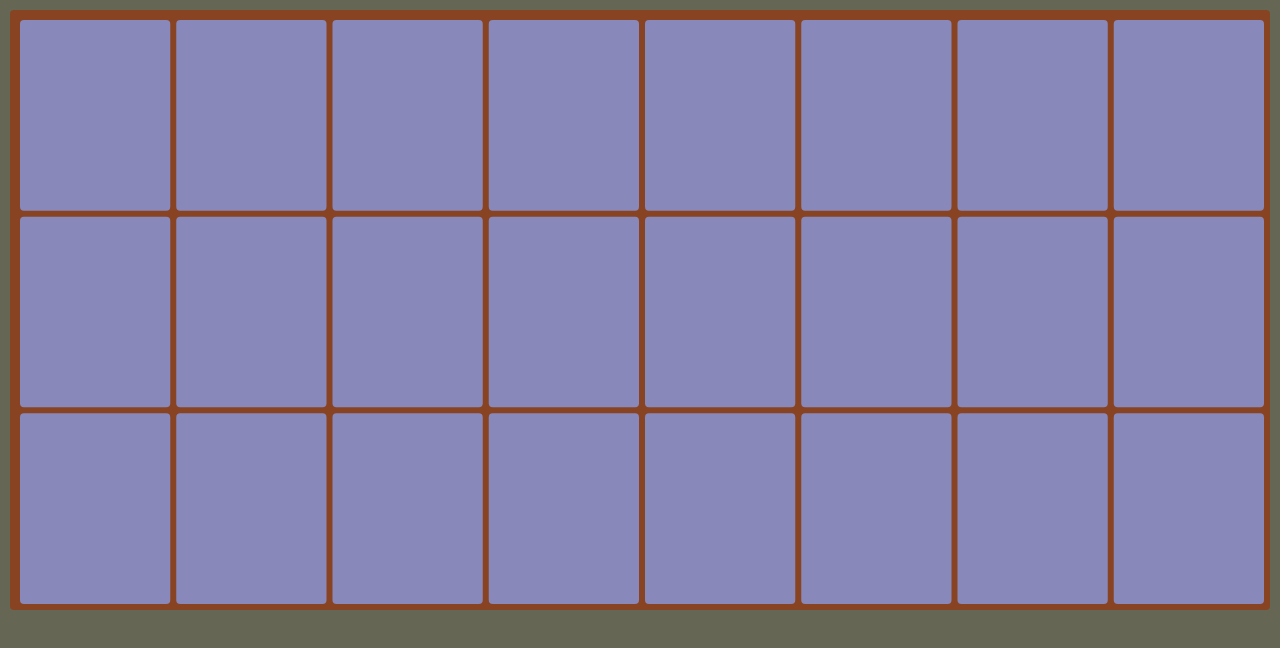
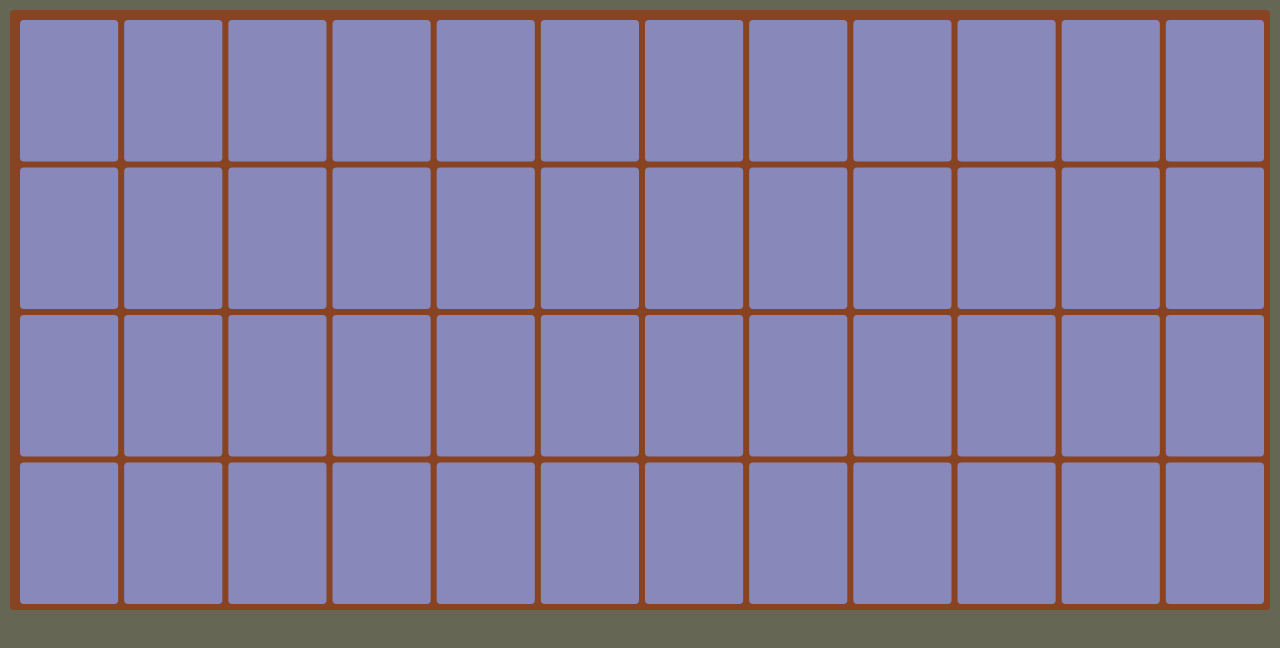
Before and after one commit to eugolana/reactflipper, a React (Create React App) app: page / in a window 1280 px wide. Shown: the top 648 px of the page. Built offline with nearby package versions, Linux system fonts and the light colour scheme.

Commit message:
tweaked size and difficulty

```diff
--- a/src/App.js
+++ b/src/App.js
@@ -6,10 +6,10 @@ const corner_radius = 4;
 
 const tile_margin = 6;
 
-const columns = 8;
-const rows = 3;
+const columns = 12;
+const rows = 4;
 
-const NUMBER_OF_PATTERNS = 4;
+const NUMBER_OF_PATTERNS = 8;
 
 const margin = 10;
 const board_width = window.innerWidth - 20;
```
